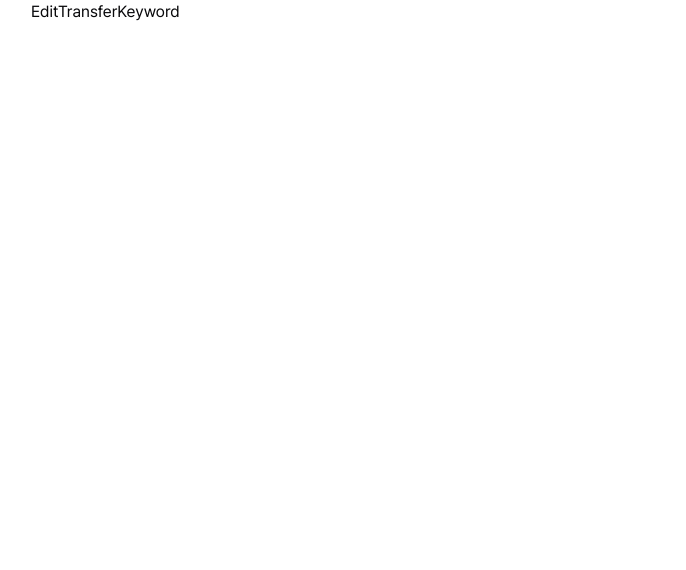
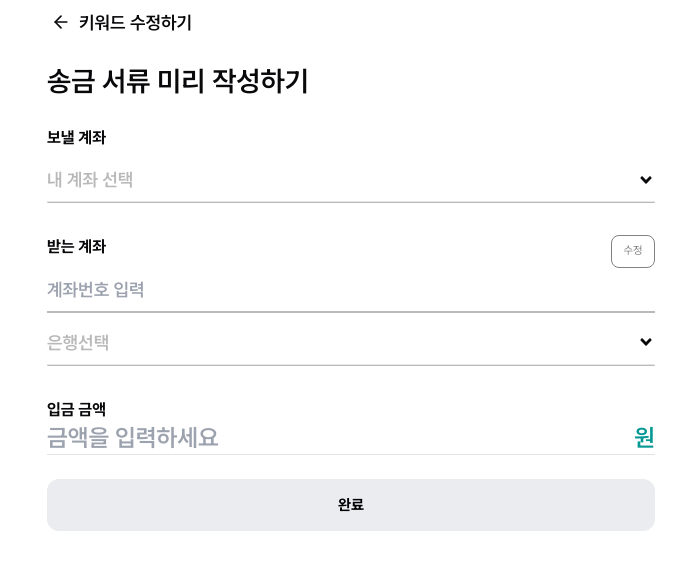
Before and after one commit to KeywordHanaro/KeywordHanaro_FE, a Next.js app: page /keyword/edit/transfer in a window 1280 px wide. Shown: the top 570 px of the page, without its empty margins (289-975 px from the left). Built offline with nearby package versions, Linux system fonts and the light colour scheme.

Commit message:
[feat] 키워드 수정 진행중

```diff
--- a/app/(routes)/keyword/edit/transfer/page.tsx
+++ b/app/(routes)/keyword/edit/transfer/page.tsx
@@ -1,5 +1,87 @@
-const EditTransferKeyword = () => {
-  return <div>EditTransferKeyword</div>;
-};
+'use client';
 
-export default EditTransferKeyword;
+import { Button, EditButton } from '@/components/atoms/Button';
+import Header from '@/components/atoms/Header';
+import { AccountInputRef, MoneyInputRef } from '@/components/atoms/Inputs';
+import SelectBank from '@/components/molecules/SelectBank';
+import SelectMyAccount from '@/components/molecules/SelectMyAccount';
+import { KeywordDetailList } from '@/data/keyword';
+import { useRouter } from 'next/navigation';
+import { useRef, useState } from 'react';
+
+export default function EditTransferKeyword() {
+  const [myAccount, setMyAccount] = useState<string | null>(null);
+  const [transferToMe, setTransferToMe] = useState(false);
+  const [otherAccount, setOtherAccount] = useState<string | null>(null);
+  const [bankId, setBankID] = useState<number>(0);
+  const otherAccountRef = useRef<HTMLInputElement>(null);
+
+  const [isValid, setIsValid] = useState<boolean>(false);
+  const ammountRef = useRef<HTMLInputElement>(null);
+
+  const router = useRouter();
+
+  const handleSelectBank = (id: number) => {
+    (() => id && setBankID(id))();
+    setOtherAccount(otherAccountRef.current?.value ?? null);
+  };
+  const keyword = KeywordDetailList[0];
+
+  const toggleTransfer = () => {
+    setTransferToMe((prev) => !prev);
+  };
+  return (
+    <div>
+      <Header text='키워드 수정하기' showActionButton={false} />
+      <div className='p-4 flex flex-col gap-6'>
+        <h1 className='text-[28px] font-semibold'>송금 서류 미리 작성하기</h1>
+
+        <div className='flex flex-col'>
+          <strong>보낼 계좌</strong>
+          <SelectMyAccount onSelect={setMyAccount} />
+        </div>
+        <div>
+          <div className='flex w-full justify-between'>
+            <strong>받는 계좌</strong>
+            <EditButton size='sm' onClick={toggleTransfer}>
+              내게 보내기
+            </EditButton>
+          </div>
+
+          {transferToMe ? (
+            <SelectMyAccount onSelect={setMyAccount} />
+          ) : (
+            <AccountInputRef
+              onChange={() => handleSelectBank(0)}
+              placeHolder='계좌번호 입력'
+              ref={otherAccountRef}
+            />
+          )}
+
+          <SelectBank onSelect={handleSelectBank} />
+        </div>
+        <div className='flex flex-col w-full'>
+          <strong>입금 금액</strong>
+          <span className='border-b'>
+            <MoneyInputRef
+              className='w-full '
+              placeHolder='금액을 입력하세요'
+              onChangeValidity={setIsValid}
+              ref={ammountRef}
+            />
+          </span>
+        </div>
+        <Button
+          onClick={
+            () => router.push('/document?task=송금&bank=하나은행 성수점')
+            // console.log(isValid, myAccount, otherAccount, bankId)
+          }
+          className='w-full'
+          isDisabled={!(isValid && myAccount && otherAccount && bankId)}
+        >
+          완료
+        </Button>
+      </div>
+    </div>
+  );
+}
```
